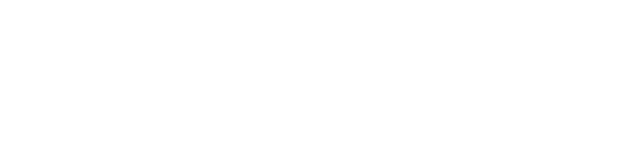
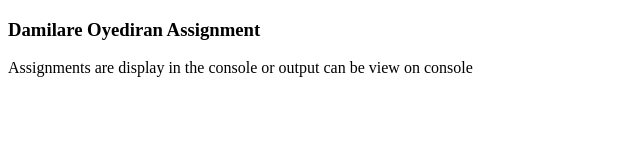
Before and after one commit to ddoyediran/stutern-object-assignment, a plain HTML site: page index.html in a window 1280 px wide. Shown: the whole page, without its empty margins (0-640 px from the left). Drawn offline with Linux system fonts and the light colour scheme.

Commit message:
Update index.html

```diff
--- a/index.html
+++ b/index.html
@@ -1,12 +1,15 @@
 <!DOCTYPE html>
 <html lang="en">
-<head>
-    <meta charset="UTF-8">
-    <meta name="viewport" content="width=device-width, initial-scale=1.0">
-    <title>Document</title>
-</head>
-<body>
-
+  <head>
+    <meta charset="UTF-8" />
+    <meta name="viewport" content="width=device-width, initial-scale=1.0" />
+    <title>Dami Assignment</title>
+  </head>
+  <body>
+    <h3>Damilare Oyediran Assignment</h3>
+    <p>
+      Assignments are display in the console or output can be view on console
+    </p>
     <script src="/week-4.js"></script>
-</body>
+  </body>
 </html>
```
